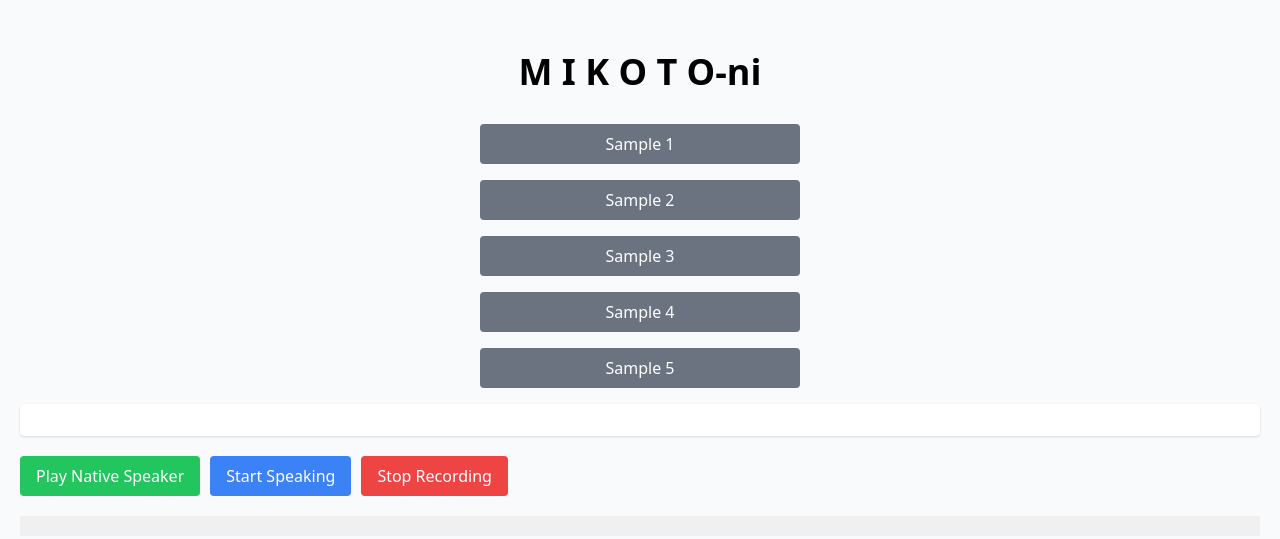
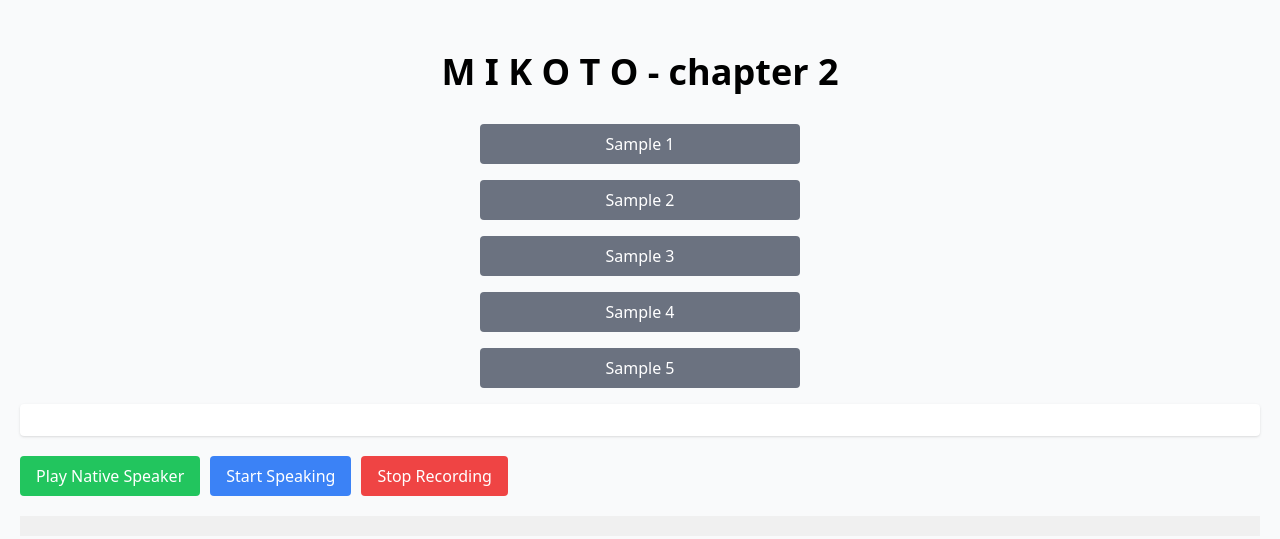
Before and after one commit to corden816/mikoto-trainer-san, a plain HTML site: page index.html in a window 1280 px wide. Drawn offline with nearby package versions, Linux system fonts and the light colour scheme.

Commit message:
Update index.html

```diff
--- a/index.html
+++ b/index.html
@@ -104,7 +104,7 @@
     </div>
 
     <div class="container">
-        <h1 class="text-4xl font-bold text-center my-8">M I K O T O-ni</h1>
+        <h1 class="text-4xl font-bold text-center my-8">M I K O T O - chapter 2</h1>
 
         <div class="sample-selector">
             <button class="sample-btn px-4 py-2 bg-gray-500 text-white rounded" data-sample="1">Sample 1</button>
```
